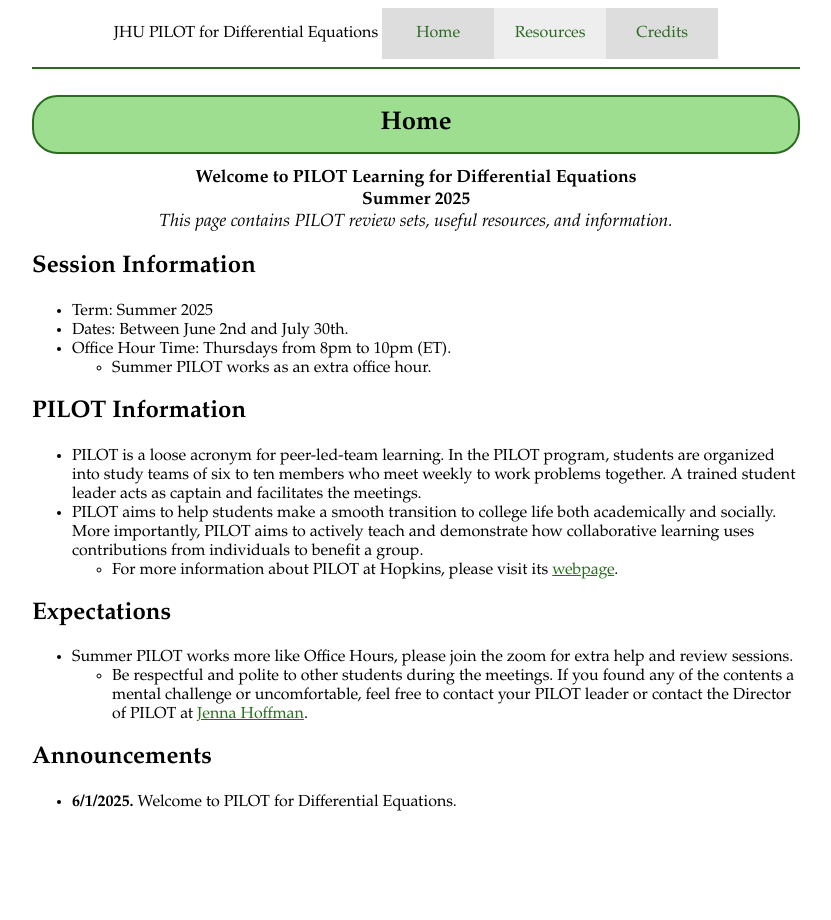
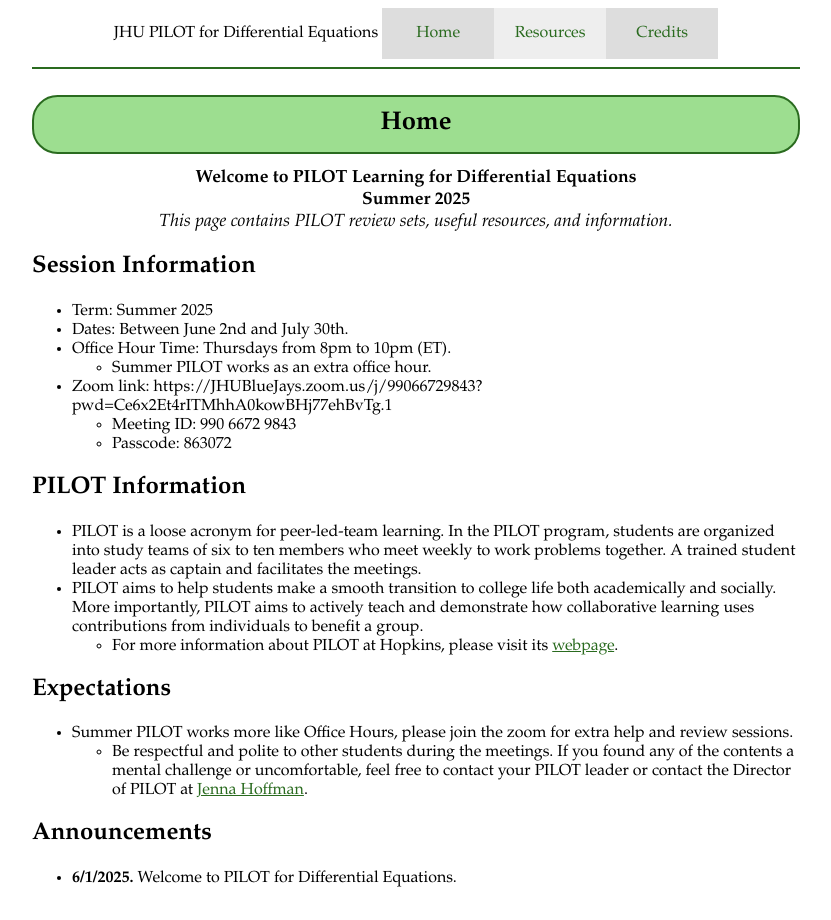
Before and after one commit to JHU-ODE-PILOT/SU25, a Jekyll site: the page built from index.md, in a window 1280 px wide. Shown: the whole page, without its empty margins (224-1055 px from the left). Built offline with Jekyll 4.4.1, drawn with Linux system fonts in a browser that asks for light colours.

Commit message:
added zoom link information

```diff
--- a/index.md
+++ b/index.md
@@ -16,6 +16,10 @@ category: "home"
 - Dates: Between June 2nd and July 30th.
 - Office Hour Time: Thursdays from 8pm to 10pm (ET).
   - Summer PILOT works as an extra office hour.
+- Zoom link: https://JHUBlueJays.zoom.us/j/99066729843?pwd=Ce6x2Et4rITMhhA0kowBHj77ehBvTg.1
+  - Meeting ID: 990 6672 9843
+  - Passcode: 863072
+
 
 ## PILOT Information
 
```
Also changed, not shown: resources.md (+1 -0 lines).
